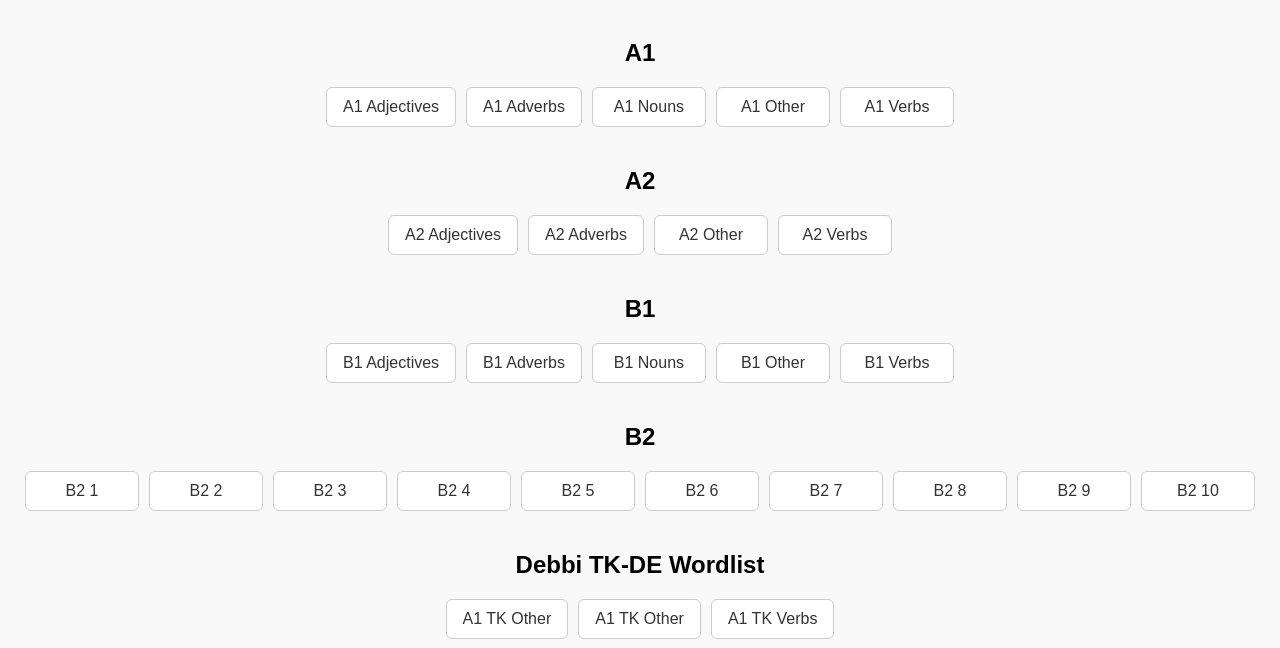
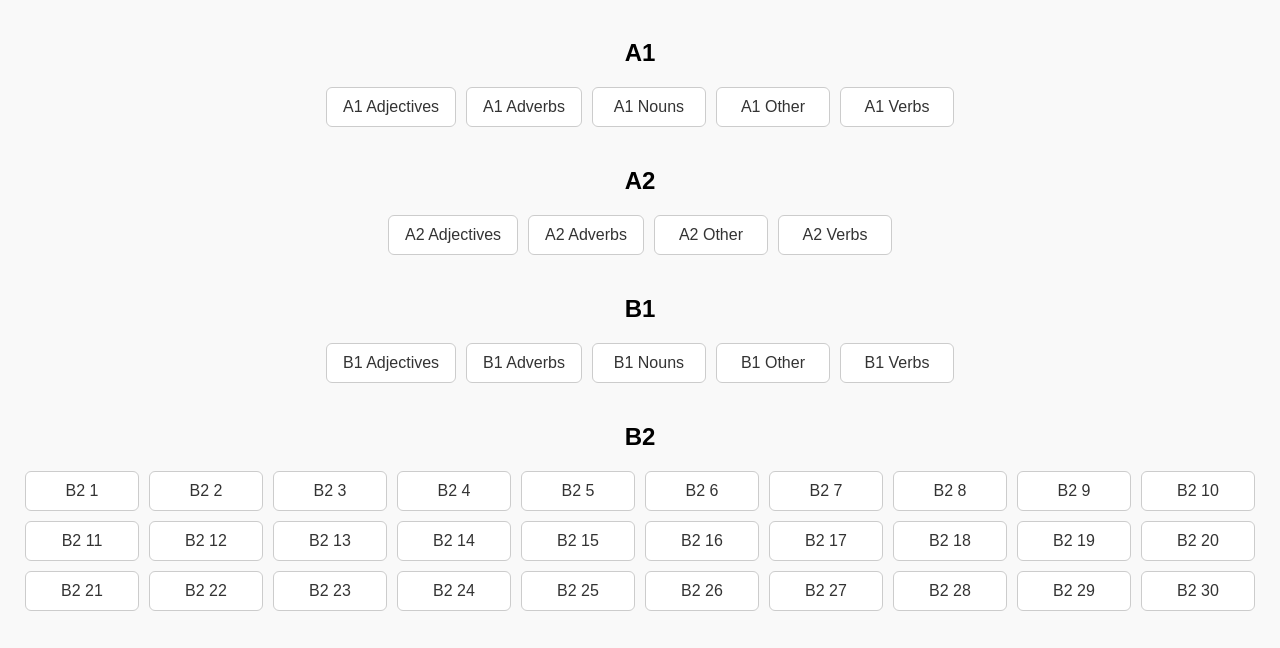
Before and after one commit to ChawinSS/DEquizedashboard, a plain HTML site: page index.html in a window 1280 px wide. Shown: the part 79-727 px from the top of the page. Drawn offline with Linux system fonts and the light colour scheme.

Commit message:
Update index.html

```diff
--- a/index.html
+++ b/index.html
@@ -86,6 +86,28 @@
     <a class="button" href="https://chawinss.github.io/b2_8/">B2 8</a>
     <a class="button" href="https://chawinss.github.io/b2_9/">B2 9</a>
     <a class="button" href="https://chawinss.github.io/b2_10/">B2 10</a>
+
+    <a class="button" href="https://chawinss.github.io/b2_11/">B2 11</a>
+    <a class="button" href="https://chawinss.github.io/b2_12/">B2 12</a>
+    <a class="button" href="https://chawinss.github.io/b2_13/">B2 13</a>
+    <a class="button" href="https://chawinss.github.io/b2_14/">B2 14</a>
+    <a class="button" href="https://chawinss.github.io/b2_15/">B2 15</a>
+    <a class="button" href="https://chawinss.github.io/b2_16/">B2 16</a>
+    <a class="button" href="https://chawinss.github.io/b2_17/">B2 17</a>
+    <a class="button" href="https://chawinss.github.io/b2_19/">B2 18</a>
+    <a class="button" href="https://chawinss.github.io/b2_19/">B2 19</a>
+    <a class="button" href="https://chawinss.github.io/b2_20/">B2 20</a>
+
+    <a class="button" href="https://chawinss.github.io/b2_21/">B2 21</a>
+    <a class="button" href="https://chawinss.github.io/b2_22/">B2 22</a>
+    <a class="button" href="https://chawinss.github.io/b2_23/">B2 23</a>
+    <a class="button" href="https://chawinss.github.io/b2_24/">B2 24</a>
+    <a class="button" href="https://chawinss.github.io/b2_25/">B2 25</a>
+    <a class="button" href="https://chawinss.github.io/b2_26/">B2 26</a>
+    <a class="button" href="https://chawinss.github.io/b2_27/">B2 27</a>
+    <a class="button" href="https://chawinss.github.io/b2_28/">B2 28</a>
+    <a class="button" href="https://chawinss.github.io/b2_29/">B2 29</a>
+    <a class="button" href="https://chawinss.github.io/b2_30/">B2 30</a>
   </div>
 
   <h2>Debbi TK-DE Wordlist</h2>
```
